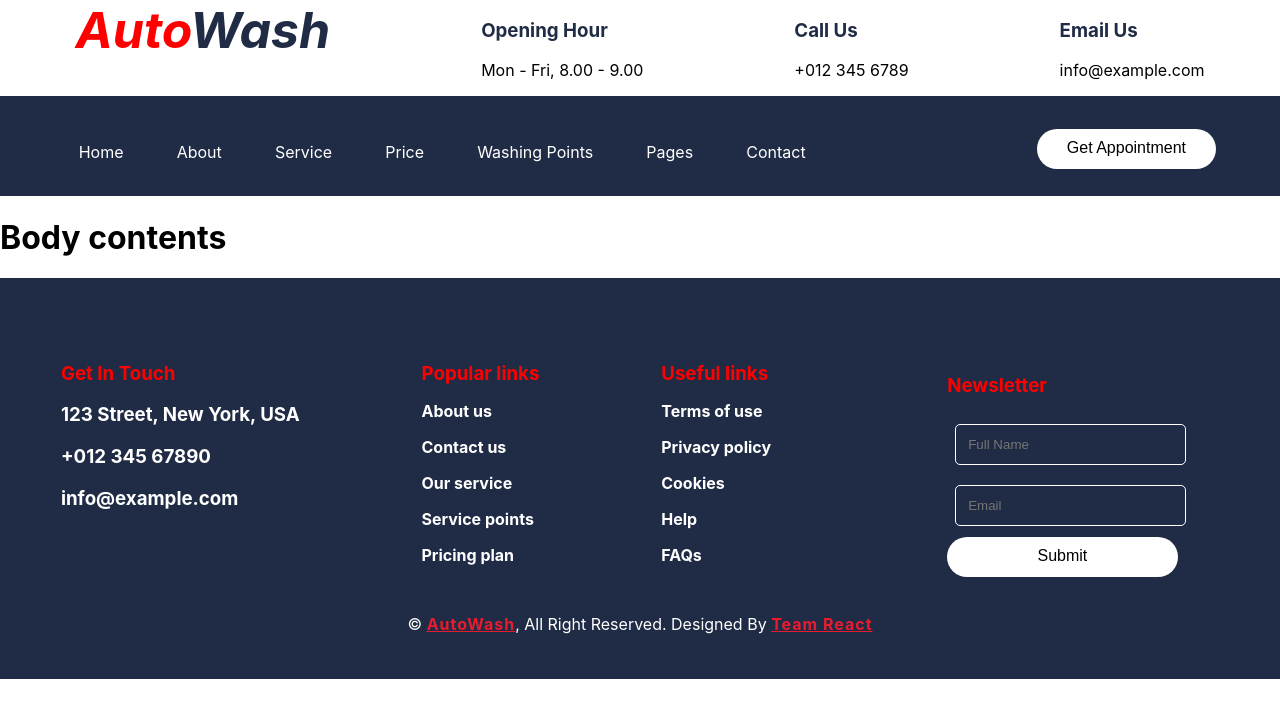
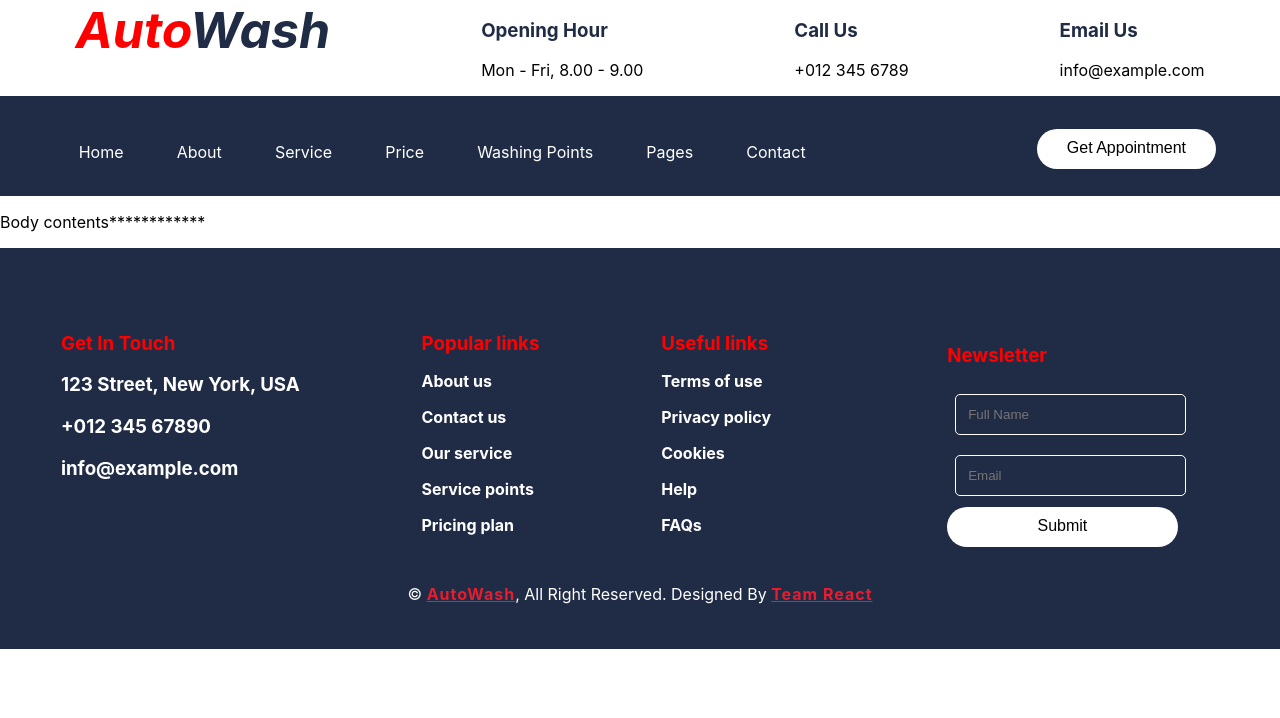
Before and after one commit to dakshna11/React-POC, a React (Create React App) app: page / in a window 1280 px wide. Shown: the top 718 px of the page. Built offline with nearby package versions, Linux system fonts and the light colour scheme; the HTML template or start-up script is replaced by a standard one.

Commit message:
Add files via upload

```diff
--- a/src/App.js
+++ b/src/App.js
@@ -1,18 +1,30 @@
 import './App.css';
 import './Components/styles.css'
+import {BrowserRouter as Router , Route ,Switch } from 'react-router-dom'
 import Footer from './Components/Footer';
 import Header from './Components/Header';
 import TopBar from './Components/TopBar';
 import HeaderSub from './Components/Header-comp/HeaderSub';
+import Home from './Components/Header-comp/Home';
+import WashingPoints from './Components/Header-comp/WashingPoints';
+import About from './Components/Header-comp/About';
+import Contact from './Components/Header-comp/Contact';
 
 function App() {
   return (
     <div>
+      <Router>
       <TopBar/>
       <Header/>
-      <HeaderSub/>
-      <h1>Body contents</h1>
+      <Switch>
+            <Route exact path='/' component={HeaderSub}/>
+            <Route path='/about' component={About}/>
+            <Route path='/Washing Points' component={WashingPoints}/>
+            <Route path='/Contact' component={Contact}/>
+      </Switch>
+      <p>Body contents************</p>
       <Footer/>
+      </Router>
     </div>
   );
 }
```
